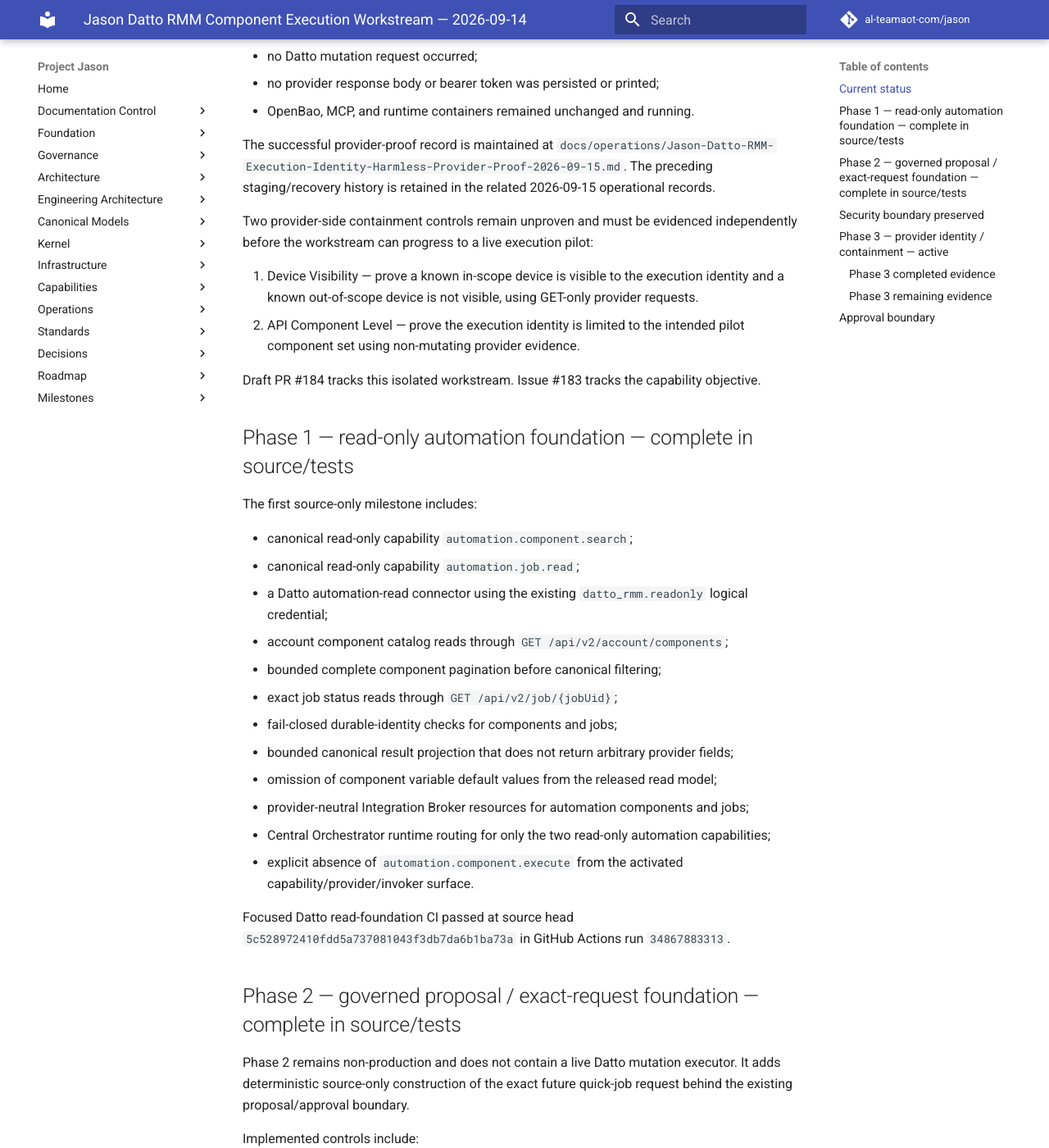
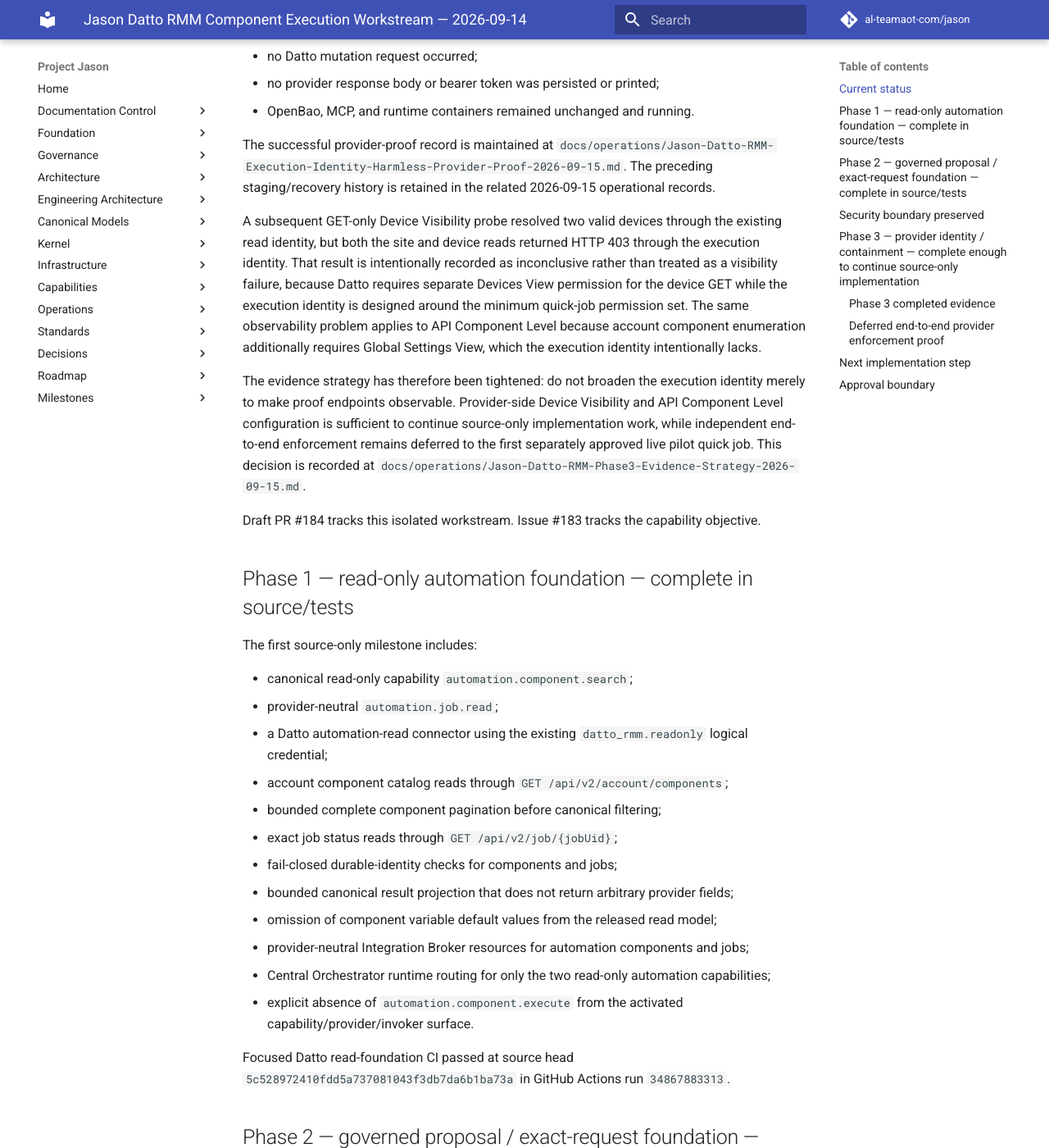
Before and after one commit to al-teamaot-com/jason, an MkDocs documentation site: the page built from docs/operations/Jason-Datto-RMM-Component-Execution-Workstream-2026-09-14.md, in a window 1280 px wide and 1400 px high, scrolled down 882 px. Shown: the whole window at 82% size. Built offline with MkDocs 1.6.1 and Material for MkDocs 9.7.7, drawn with Linux system fonts in a browser that asks for light colours; comment, search, counter and statistics services are not loaded; some of the changed text lies outside the part shown.

Commit message:
Record Datto Phase 3 evidence strategy pivot

```diff
--- a/docs/operations/Jason-Datto-RMM-Component-Execution-Workstream-2026-09-14.md
+++ b/docs/operations/Jason-Datto-RMM-Component-Execution-Workstream-2026-09-14.md
@@ -24,10 +24,9 @@
 
 The successful provider-proof record is maintained at `docs/operations/Jason-Datto-RMM-Execution-Identity-Harmless-Provider-Proof-2026-09-15.md`. The preceding staging/recovery history is retained in the related 2026-09-15 operational records.
 
-Two provider-side containment controls remain unproven and must be evidenced independently before the workstream can progress to a live execution pilot:
+A subsequent GET-only Device Visibility probe resolved two valid devices through the existing read identity, but both the site and device reads returned HTTP 403 through the execution identity. That result is intentionally recorded as inconclusive rather than treated as a visibility failure, because Datto requires separate Devices View permission for the device GET while the execution identity is designed around the minimum quick-job permission set. The same observability problem applies to API Component Level because account component enumeration additionally requires Global Settings View, which the execution identity intentionally lacks.
 
-1. Device Visibility — prove a known in-scope device is visible to the execution identity and a known out-of-scope device is not visible, using GET-only provider requests.
-2. API Component Level — prove the execution identity is limited to the intended pilot component set using non-mutating provider evidence.
+The evidence strategy has therefore been tightened: do not broaden the execution identity merely to make proof endpoints observable. Provider-side Device Visibility and API Component Level configuration is sufficient to continue source-only implementation work, while independent end-to-end enforcement remains deferred to the first separately approved live pilot quick job. This decision is recorded at `docs/operations/Jason-Datto-RMM-Phase3-Evidence-Strategy-2026-09-15.md`.
 
 Draft PR #184 tracks this isolated workstream. Issue #183 tracks the capability objective.
 
@@ -36,7 +35,7 @@
 The first source-only milestone includes:
 
 - canonical read-only capability `automation.component.search`;
-- canonical read-only capability `automation.job.read`;
+- provider-neutral `automation.job.read`;
 - a Datto automation-read connector using the existing `datto_rmm.readonly` logical credential;
 - account component catalog reads through `GET /api/v2/account/components`;
 - bounded complete component pagination before canonical filtering;
@@ -80,7 +79,7 @@
 
 The existing `DattoRmmMutationConnector` is still proposal-only for live mutations. No quick-job provider mutation has been enabled in runtime composition, and no arbitrary PowerShell/shell/batch/script-text execution interface has been introduced.
 
-## Phase 3 — provider identity / containment — active
+## Phase 3 — provider identity / containment — complete enough to continue source-only implementation
 
 Phase 3 controls are:
 
@@ -89,7 +88,7 @@
 3. Restrict Device Visibility to the intended pilot scope.
 4. Assign an API Component Level containing only explicitly approved pilot component(s).
 5. Store the execution credential separately as `datto_rmm.execution` under OpenBao rather than reusing the read credential.
-6. Prove authentication and harmless read-only access/containment before any quick-job execution.
+6. Prove authentication and harmless access boundaries before any quick-job execution.
 7. Keep the runtime write/execution surface disabled until a later explicit production-activation approval.
 
 ### Phase 3 completed evidence
@@ -106,16 +105,20 @@
 - explicit self-revocation and post-revoke denial proven;
 - harmless Datto OAuth authentication proven;
 - absence of Global Settings View authority proven with GET-only 403 responses;
+- GET-only Device Visibility probe executed without mutation and correctly classified as inconclusive because the execution identity intentionally lacks the read permissions needed to isolate Device Visibility from permission denial;
 - no component execution, provider mutation, runtime activation, or service restart occurred.
 
-### Phase 3 remaining evidence
+### Deferred end-to-end provider enforcement proof
 
-The remaining provider-side containment proof is intentionally narrower than runtime execution:
+Do not add Devices View or Global Settings View merely to make Device Visibility or API Component Level observable through GET-only proof endpoints. Datto applies Device Visibility and API Component Level to the quick-job operation itself, so the first separately approved low-risk pilot quick job is the appropriate end-to-end enforcement proof.
 
-- Device Visibility positive/negative evidence;
-- API Component Level positive/negative or otherwise authoritative non-mutating evidence.
+Until that separately approved pilot occurs, the owner-configured provider restrictions are configuration evidence, while independent runtime enforcement remains explicitly unproven.
 
-These controls must not be inferred from authentication or from the Global Settings denial proof.
+## Next implementation step
+
+Continue source-only implementation of the governed live mutation transport, runtime composition boundary, approval enforcement, audit capture, and job follow-up path. Keep production activation disabled.
+
+When source/tests are ready, stop at the production activation / first-live-pilot approval boundary and present one bounded approval request rather than introducing additional exploratory proof loops.
 
 ## Approval boundary
 
```
